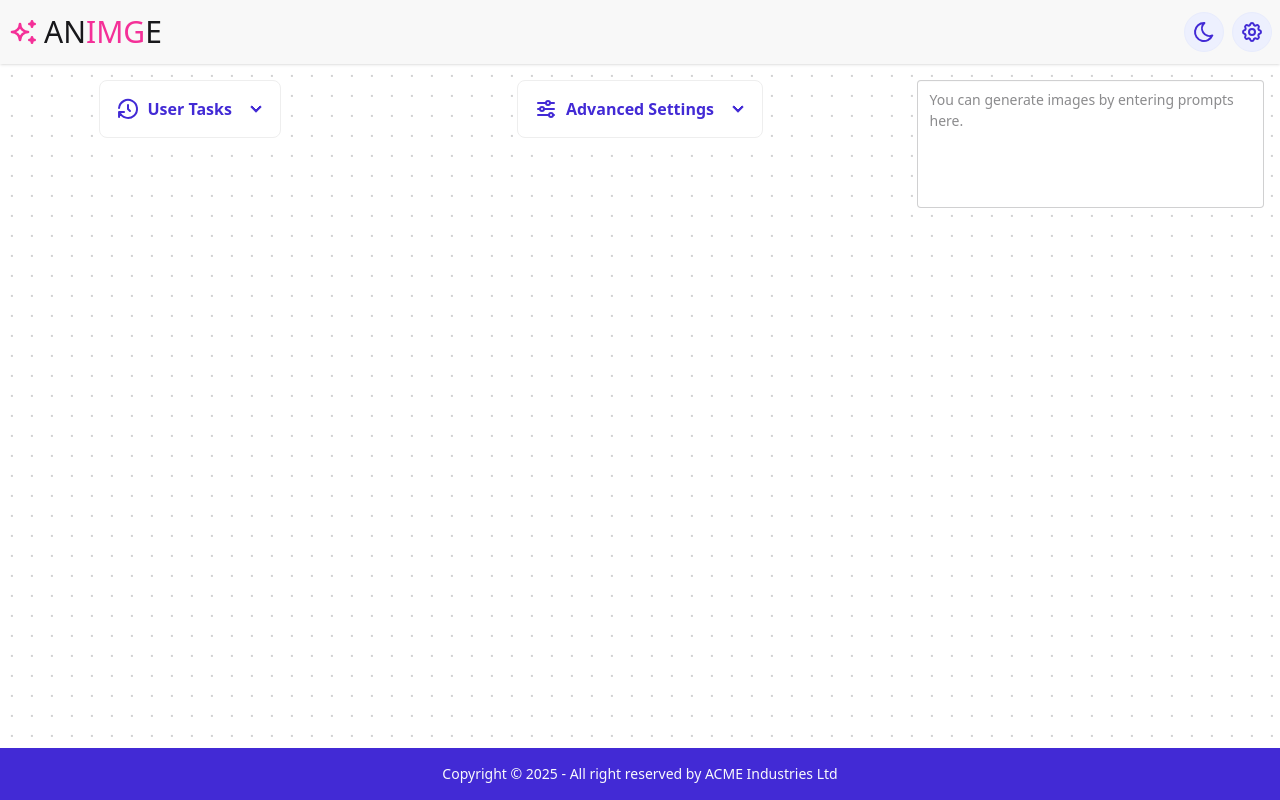
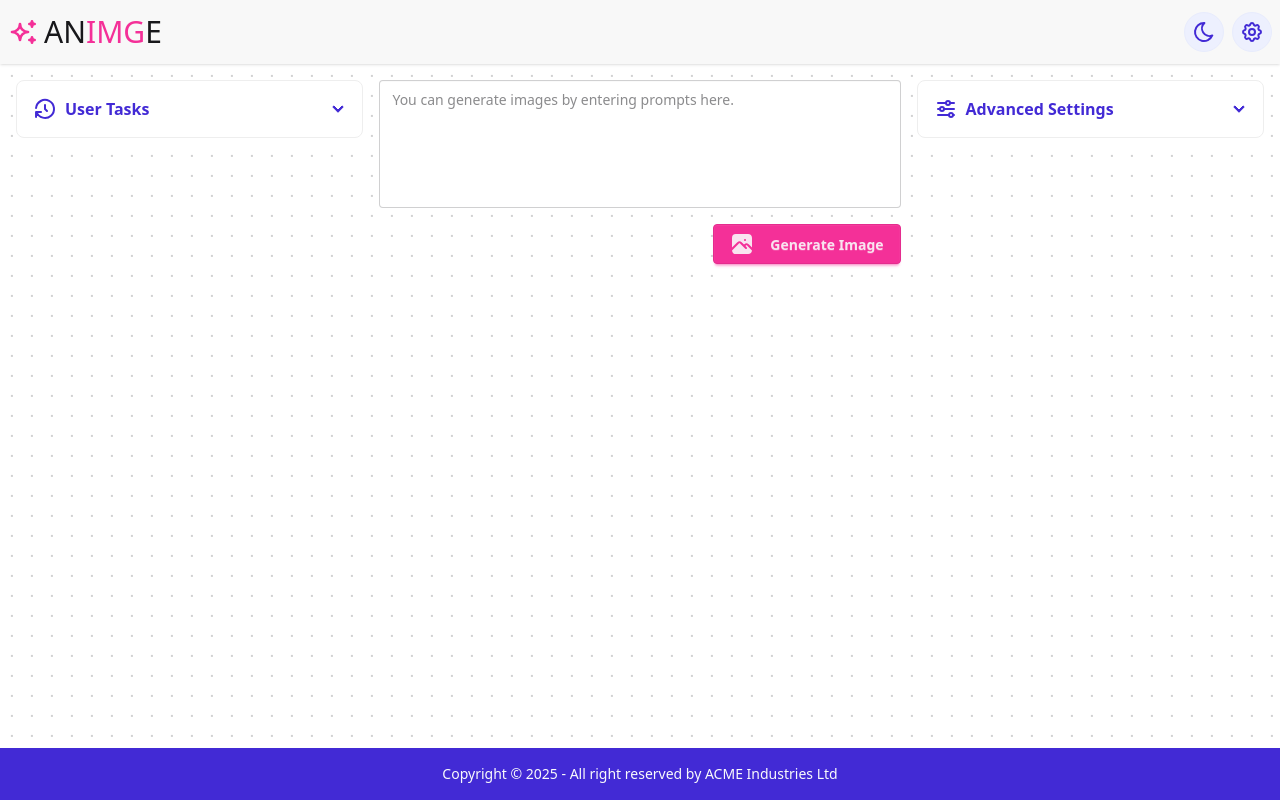
Before and after one commit to rowpacmal/animge, a React (Vite) app in the folder electron/: page / in a window 1280 px wide. Built offline with nearby package versions, Linux system fonts and the light colour scheme.

Commit message:
Updated ui AppMain.tsx

```diff
--- a/electron/src/ui/layout/AppMain.tsx
+++ b/electron/src/ui/layout/AppMain.tsx
@@ -1,17 +1,33 @@
+import { IconPhotoFilled } from '@tabler/icons-react';
 import { AdvanceSettings, UserTasks } from '../components';
 import styles from './AppMain.module.css';
 
 export function AppMain() {
   return (
     <main className={`${styles.main} ${styles['dotted-background']}`}>
-      <UserTasks />
+      <div className="order-1">
+        <UserTasks />
+      </div>
 
-      <textarea
-        className="textarea mx-auto resize-none h-32 w-full max-w-lg xl:max-w-none order-3 xl:order-2"
-        placeholder="You can generate images by entering prompts here."
-      ></textarea>
+      <div className="flex flex-col gap-4 w-full max-w-lg mx-auto xl:max-w-none order-3 xl:order-2">
+        <textarea
+          className="textarea resize-none h-32 w-full"
+          placeholder="You can generate images by entering prompts here."
+        ></textarea>
 
-      <AdvanceSettings />
+        <div className="flex justify-between">
+          <div></div>
+
+          <button className="flex gap-4 btn btn-secondary">
+            <IconPhotoFilled />
+            <span>Generate Image</span>
+          </button>
+        </div>
+      </div>
+
+      <div className="order-2 xl:order-3">
+        <AdvanceSettings />
+      </div>
     </main>
   );
 }
```
